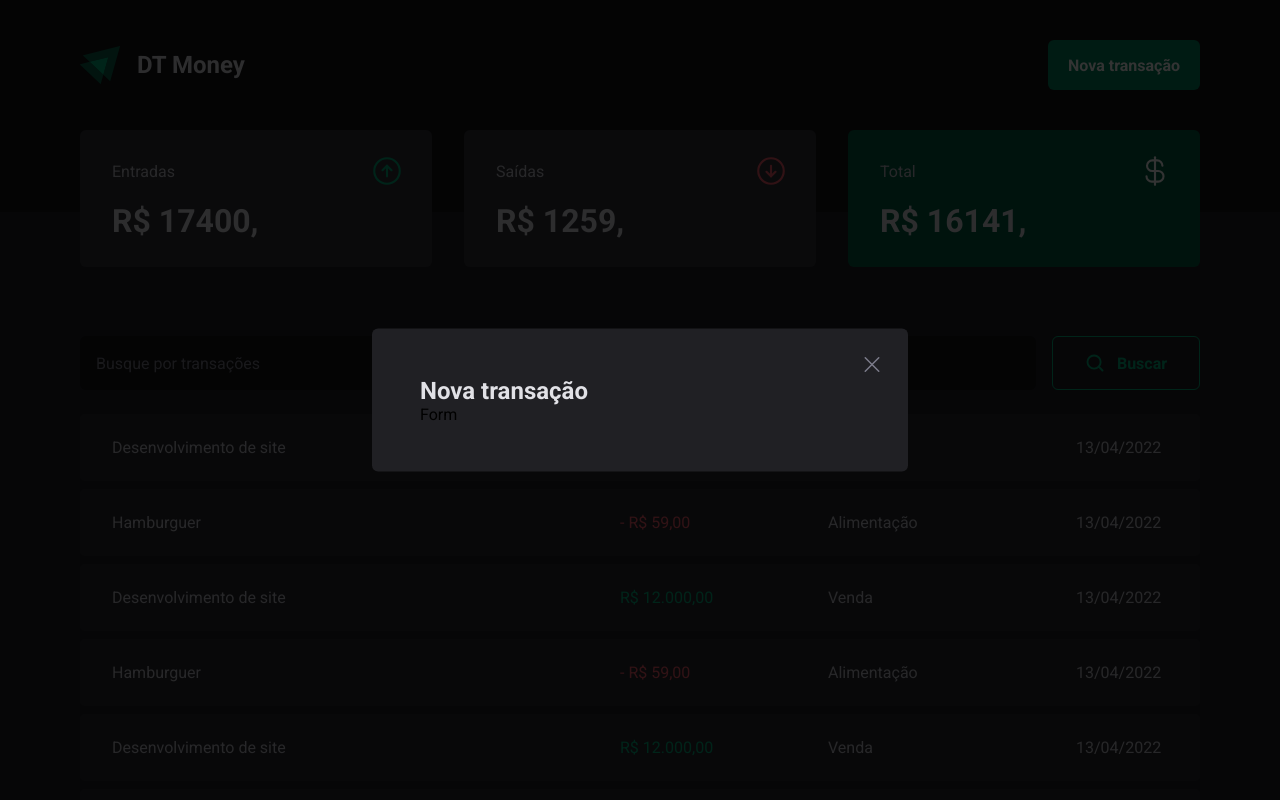
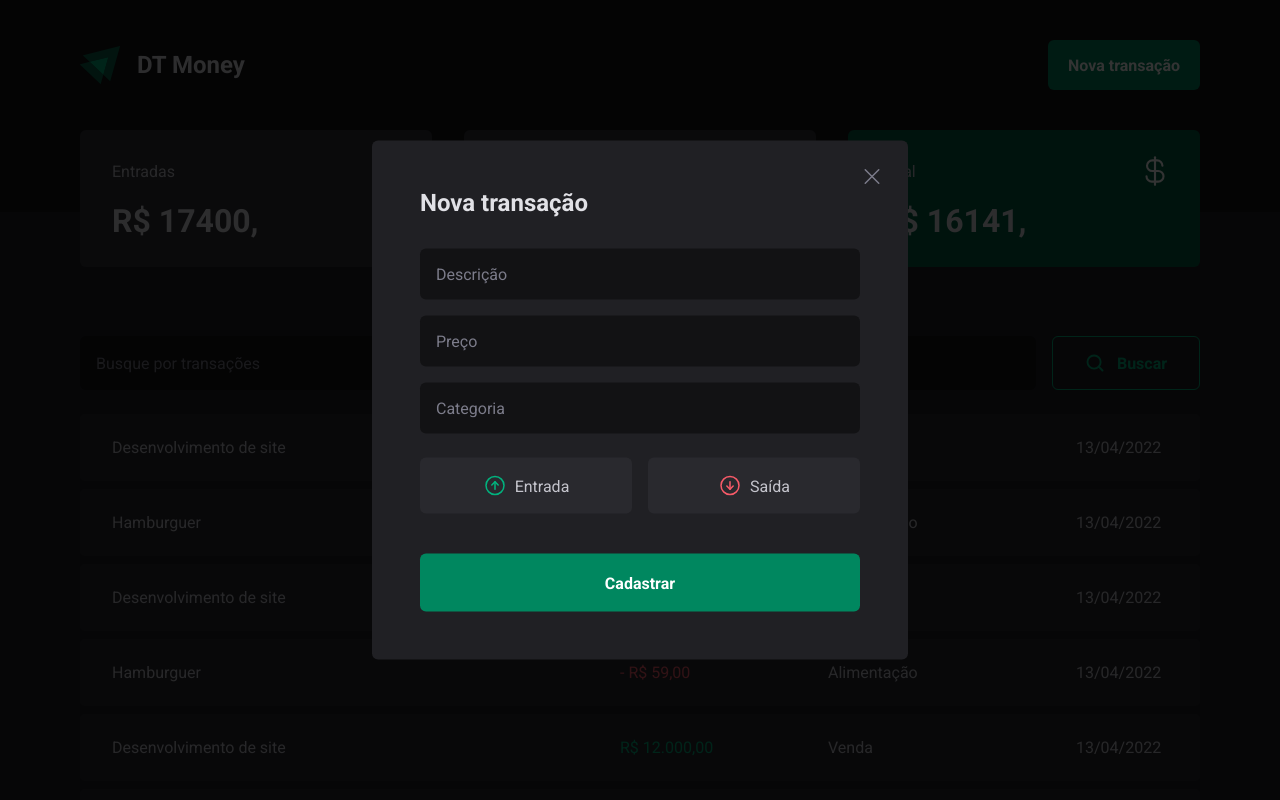
Before and after one commit to Lucariozin/ignite-dtmoney, a React (Vite) app: page / in a window 1280 px wide. Both pictures are taken after a click on the button "Nova transação". Shown: the top 800 px of the page. Built offline with nearby package versions, Linux system fonts and the light colour scheme.

Commit message:
creating 'new transaction form' component using 'toggle group' from radix-ui.

```diff
--- a/package.json
+++ b/package.json
@@ -10,6 +10,7 @@
   },
   "dependencies": {
     "@radix-ui/react-dialog": "^1.0.2",
+    "@radix-ui/react-toggle-group": "^1.0.1",
     "phosphor-react": "^1.4.1",
     "react": "^18.2.0",
     "react-dom": "^18.2.0",
--- a/src/components/Modals/NewTransactionModal/components/NewTransactionForm/NewTransactionForm.styles.ts
+++ b/src/components/Modals/NewTransactionModal/components/NewTransactionForm/NewTransactionForm.styles.ts
@@ -1,3 +1,93 @@
+import * as ToggleGroup from '@radix-ui/react-toggle-group'
+
 import styled from 'styled-components'
 
-export const Container = styled.form``
+export const Container = styled.form`
+  margin-top: 2rem;
+`
+
+export const InputsContainer = styled.div`
+  display: flex;
+  flex-direction: column;
+  gap: 1rem;
+`
+
+export const Input = styled.input`
+  width: 100%;
+  padding: 1rem;
+  font-size: 1rem;
+  color: ${({ theme }) => theme.palette.gray[200]};
+
+  border: 0;
+  border-radius: 6px;
+  background-color: ${({ theme }) => theme.palette.gray[700]};
+
+  &:focus-visible {
+    outline: 2px solid ${({ theme }) => theme.palette.green[400]};
+  }
+
+  &::placeholder {
+    color: ${({ theme }) => theme.palette.gray[400]};
+  }
+`
+
+export const TypeButtonsContainer = styled(ToggleGroup.Root)`
+  display: flex;
+  gap: 1rem;
+  margin: 1.5rem 0 2.5rem 0;
+`
+
+export const TypeButton = styled(ToggleGroup.Item)`
+  display: flex;
+  align-items: center;
+  justify-content: center;
+  gap: 8px;
+
+  width: 100%;
+  max-width: 13.25rem;
+  padding: 1rem;
+
+  font-size: 1rem;
+  color: ${({ theme }) => theme.palette.gray[200]};
+  background-color: ${({ theme }) => theme.palette.gray[550]};
+
+  border: 0;
+  border-radius: 6px;
+
+  transition: background-color 0.2s;
+  cursor: pointer;
+
+  &:hover {
+    background-color: ${({ theme }) => theme.palette.gray[500]};
+  }
+
+  &:focus-visible {
+    outline: 2px solid ${({ theme }) => theme.palette.green[400]};
+    outline-offset: 3px;
+  }
+`
+
+export const RegisterButton = styled.button`
+  width: 100%;
+  height: 3.625rem;
+
+  font-size: 1rem;
+  font-weight: 700;
+  color: ${({ theme }) => theme.palette.white};
+  background-color: ${({ theme }) => theme.palette.green[500]};
+
+  border: 0;
+  border-radius: 6px;
+
+  transition: background-color 0.2s;
+  cursor: pointer;
+
+  &:hover {
+    background-color: ${({ theme }) => theme.palette.green[400]};
+  }
+
+  &:focus-visible {
+    outline: 2px solid ${({ theme }) => theme.palette.green[400]};
+    outline-offset: 3px;
+  }
+`
--- a/src/components/Modals/NewTransactionModal/components/NewTransactionForm/NewTransactionForm.tsx
+++ b/src/components/Modals/NewTransactionModal/components/NewTransactionForm/NewTransactionForm.tsx
@@ -1,5 +1,38 @@
-import { Container } from './NewTransactionForm.styles'
+import { ArrowCircleDown, ArrowCircleUp } from 'phosphor-react'
+
+import { useTheme } from 'styled-components'
+
+import {
+  Container,
+  Input,
+  InputsContainer,
+  RegisterButton,
+  TypeButton,
+  TypeButtonsContainer,
+} from './NewTransactionForm.styles'
 
 export const NewTransactionForm = () => {
-  return <Container>Form</Container>
+  const { palette } = useTheme()
+
+  return (
+    <Container>
+      <InputsContainer>
+        <Input placeholder="Descrição" type="text" />
+        <Input placeholder="Preço" type="number" />
+        <Input placeholder="Categoria" type="text" />
+      </InputsContainer>
+
+      <TypeButtonsContainer type="single" defaultValue="income">
+        <TypeButton type="button" value="income">
+          <ArrowCircleUp size={24} color={palette.green[400]} /> Entrada
+        </TypeButton>
+
+        <TypeButton type="button" value="outcome">
+          <ArrowCircleDown size={24} color={palette.red[300]} /> Saída
+        </TypeButton>
+      </TypeButtonsContainer>
+
+      <RegisterButton type="submit">Cadastrar</RegisterButton>
+    </Container>
+  )
 }
--- a/src/components/TransactionListContainer/TransactionListContainer.tsx
+++ b/src/components/TransactionListContainer/TransactionListContainer.tsx
@@ -17,7 +17,10 @@ export const TransactionListContainer = () => {
   return (
     <Container>
       <SearchForTransactionsContainer>
-        <SearchForTransactionsInput placeholder="Busque por transações" />
+        <SearchForTransactionsInput
+          type="text"
+          placeholder="Busque por transações"
+        />
 
         <SearchForTransactionsButton>
           <MagnifyingGlass size={20} weight="bold" /> Buscar
```
Also changed, not shown: 1 other file (tests, documents, lock files or other folders).
